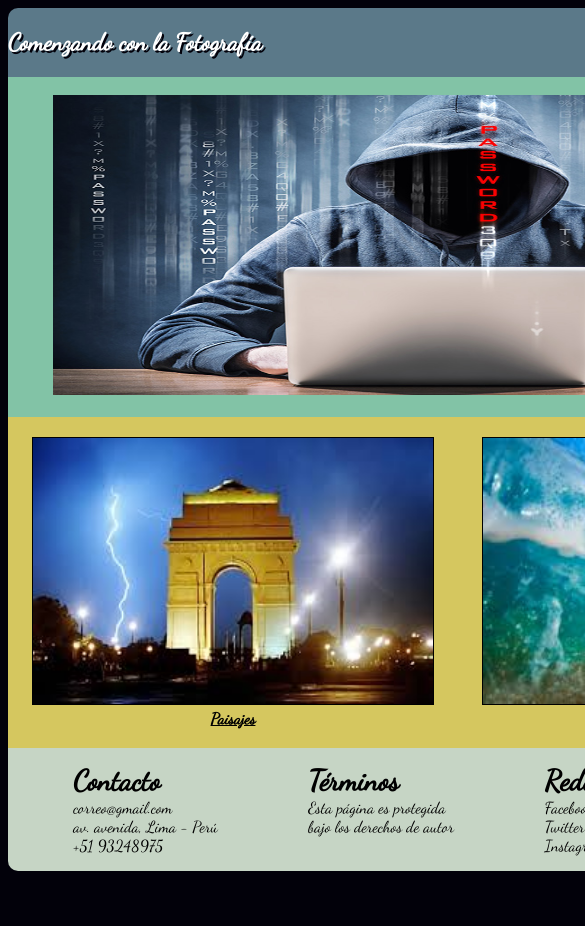
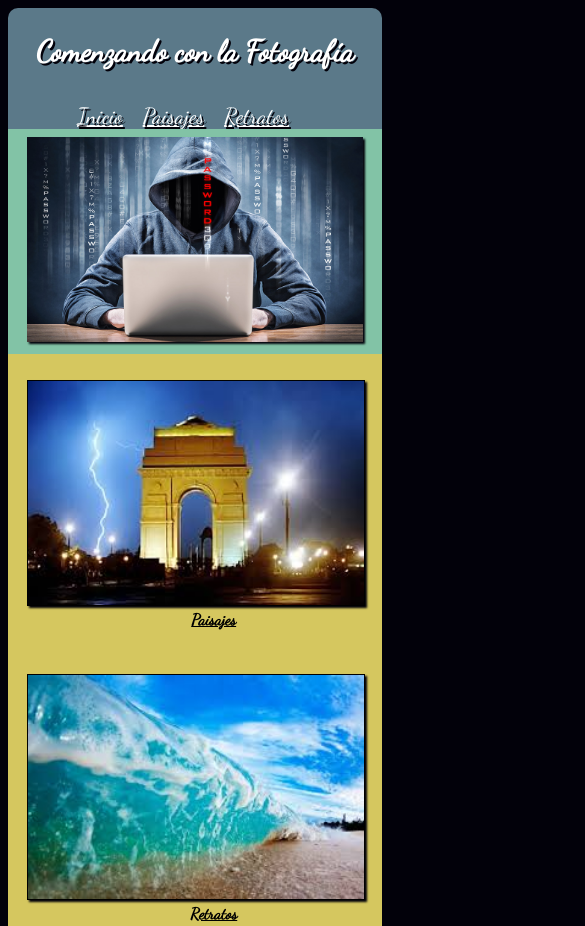
Before and after one commit to luisarha/CSS, a plain HTML site: page index.html in a window 390 px wide. Shown: the top 926 px of the page, 585 px wide, since content can reach past the window. Before the commit the page ends 879 px from the top, so only its background shows below. Drawn offline with Linux system fonts and the light colour scheme.

Commit message:
Solución Final
Se termina toda la evaluación

```diff
--- a/estilo/estilo-imagenes.css
+++ b/estilo/estilo-imagenes.css
@@ -1,6 +1,10 @@
 body{
   font-family: "Dancing Script";
   background-color: #02010a;
+}
+img{
+  -webkit-box-shadow: 2px 2px 2px #02010a;
+  -moz-box-shadow: 2px 2px 2px #02010a;
 }
 #contenido{
   display: flex;
@@ -23,7 +27,7 @@ body{
 }
 #content-page{
   background-color: #d5c75f;
-  width: 100%;
+    width: 100%;
 }
 .imagenes{
   display: flex;
@@ -87,3 +91,34 @@ img[alt=tres]{
   font-size: 180%;
   font-weight: bold;
 }
+@media (max-width:900px) {
+  #contenido{
+    width: 100%;
+    }
+    #contenido-pie{
+      display: flex;
+      flex-direction: column;
+      margin-left: -5%;
+    }
+    .imagenes{
+      display: flex;
+      flex-direction: column;
+    }
+    .img-sec2{
+      width: 95.5%;
+      margin-top: 5%;
+      margin-bottom: 5%;
+    }
+    #cabecera-page{
+      display: flex;
+      flex-direction: column;
+      text-align: center;
+      font-size: 20px;
+    }
+    .menu{
+      text-align: center;
+      justify-content: center;
+      float: center;
+
+    }
+}
--- a/estilo/estilo-index.css
+++ b/estilo/estilo-index.css
@@ -1,6 +1,10 @@
 body{
   font-family: "Dancing Script";
   background-color: #02010a;
+}
+img{
+  -webkit-box-shadow: 2px 2px 2px #02010a;
+  -moz-box-shadow: 2px 2px 2px #02010a;
 }
 #contenido{
   display: flex;
@@ -49,7 +53,6 @@ body{
 }
 #img-central{
   position: center;
-  height: 300px;
   width: 90%;
   margin-left: 5%;
   margin-top: 2%;
@@ -57,7 +60,7 @@ body{
   margin-right: 5%;
 }
 #img-sec1{
-  width: 400px;
+  width: 90%;
   border: 1px solid;
   margin-top: 5%;
   transition: transform 1s;
@@ -73,7 +76,7 @@ body{
 }
 
 #img-sec2{
-  width: 400px;
+  width: 90%;
   border: 1px solid;
   margin-top: 5%;
   transition: transform 1s;
@@ -93,6 +96,7 @@ body{
 .img-sec{
   color: black;
   font-weight: bold;
+  margin-top: 2%;
 }
 
 #foot-page{
@@ -111,3 +115,30 @@ body{
   font-size: 180%;
   font-weight: bold;
 }
+@media (max-width:900px) {
+  #contenido{
+    width: 100%;
+    }
+    #contenido-pie{
+      display: flex;
+      flex-direction: column;
+      margin-left: -5%;
+    }
+    #img-secundaria{
+      display: flex;
+      flex-direction: column;
+      margin-left: 5%;
+      margin-right: -5%;
+    }
+    #cabecera-page{
+      display: flex;
+      flex-direction: column;
+      text-align: center;
+      font-size: 20px;
+    }
+        .menu{
+        text-align: center;
+        justify-content: center;
+        float: center;
+    }
+}
--- a/index.html
+++ b/index.html
@@ -2,7 +2,7 @@
 <html>
   <head>
     <meta charset="utf-8">
-    <meta name="viewport" content="width=device-width, user-scalable=no ">
+    <meta name="viewport" content="width=device-width, initial-scale=1.0 ">
     <meta name="title" content="Evalucacion Final CSS">
     <meta name="author" content="Luis Fernando Arana Haro">
     <meta name="description" content="CSS3">
```
Also changed, not shown: retratos.html (+2 -2 lines).
